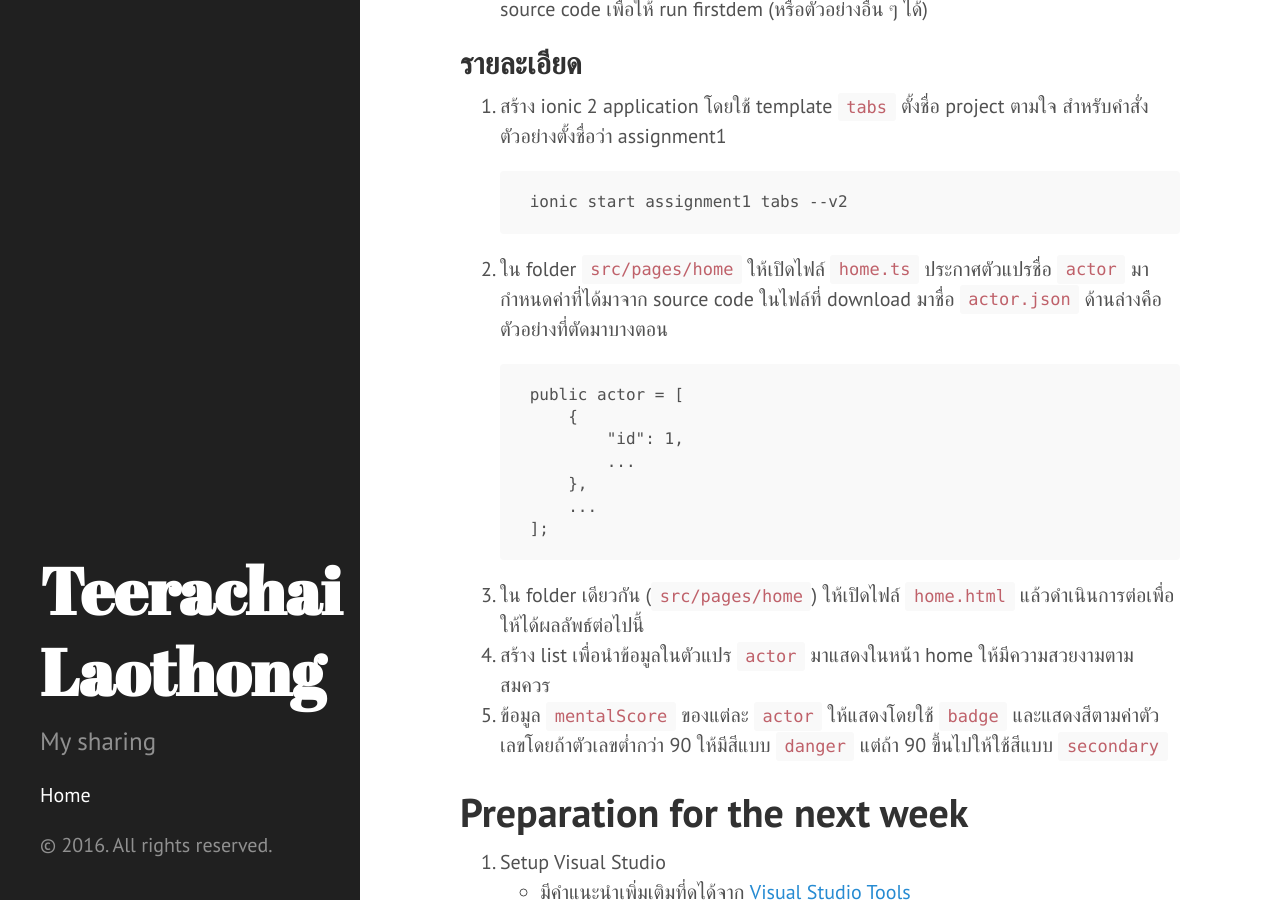
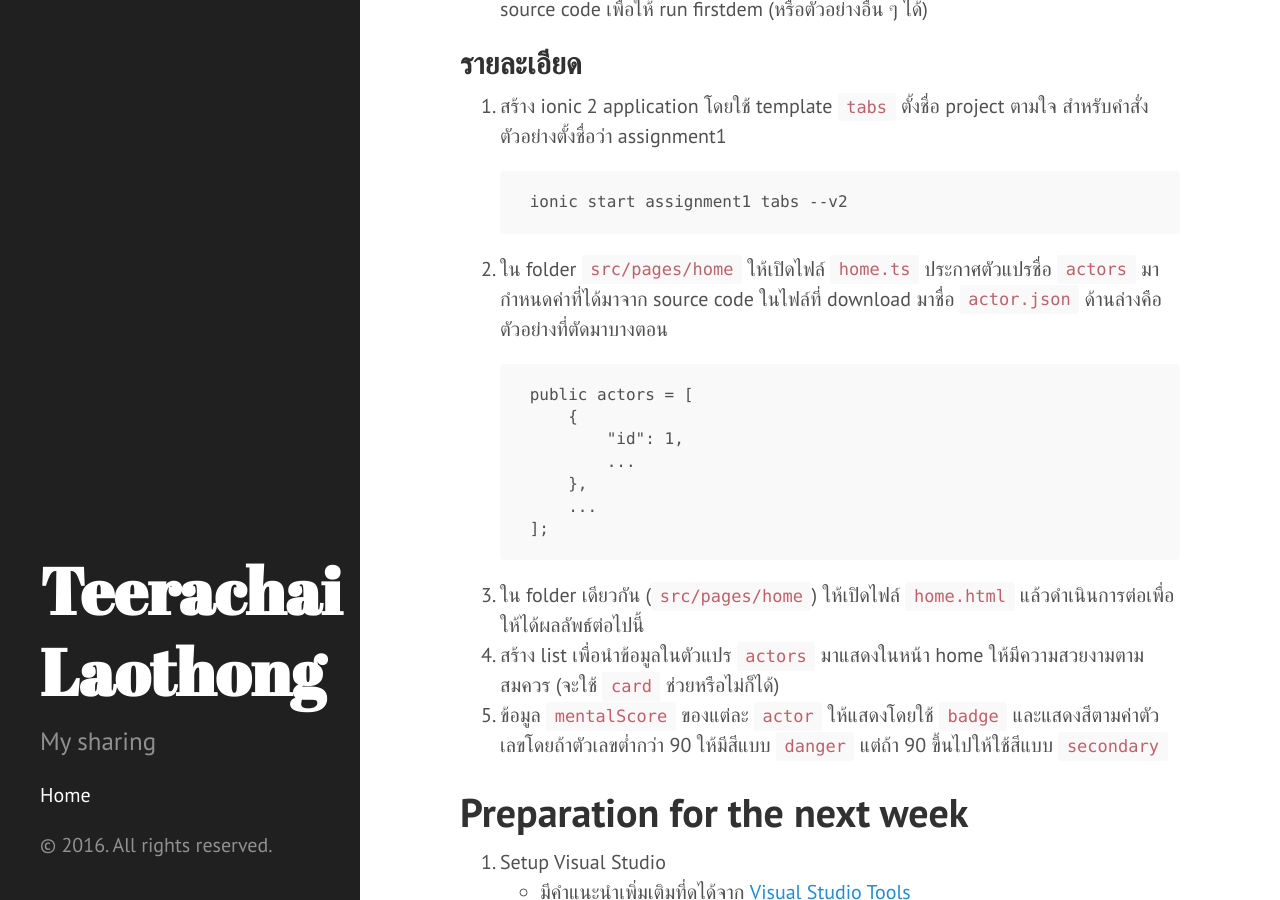
Before and after one commit to tlaothong/tlaothong.github.io, a Jekyll site: the page built from _posts/2016-11-05-course-ionic2.markdown, in a window 1280 px wide and 900 px high, scrolled down 981 px. Built offline with Jekyll 4.4.1, drawn with Linux system fonts in a browser that asks for light colours; comment, search, counter and statistics services are not loaded.

Commit message:
actor -> actors.

```diff
--- a/_posts/2016-11-05-course-ionic2.markdown
+++ b/_posts/2016-11-05-course-ionic2.markdown
@@ -37,9 +37,9 @@ Workshop material's available at: [https://tlaothong.gitbooks.io/ionic2-bootcamp
 
         ionic start assignment1 tabs --v2
 
-2. ใน folder `src/pages/home` ให้เปิดไฟล์ `home.ts` ประกาศตัวแปรชื่อ `actor` มากำหนดค่าที่ได้มาจาก source code ในไฟล์ที่ download มาชื่อ `actor.json` ด้านล่างคือตัวอย่างที่ตัดมาบางตอน
+2. ใน folder `src/pages/home` ให้เปิดไฟล์ `home.ts` ประกาศตัวแปรชื่อ `actors` มากำหนดค่าที่ได้มาจาก source code ในไฟล์ที่ download มาชื่อ `actor.json` ด้านล่างคือตัวอย่างที่ตัดมาบางตอน
 
-        public actor = [
+        public actors = [
             {
                 "id": 1,
                 ...
@@ -48,7 +48,7 @@ Workshop material's available at: [https://tlaothong.gitbooks.io/ionic2-bootcamp
         ];
 
 3. ใน folder เดียวกัน (`src/pages/home`) ให้เปิดไฟล์ `home.html` แล้วดำเนินการต่อเพื่อให้ได้ผลลัพธ์ต่อไปนี้
-4. สร้าง list เพื่อนำข้อมูลในตัวแปร `actor` มาแสดงในหน้า home ให้มีความสวยงามตามสมควร
+4. สร้าง list เพื่อนำข้อมูลในตัวแปร `actors` มาแสดงในหน้า home ให้มีความสวยงามตามสมควร (จะใช้ `card` ช่วยหรือไม่ก็ได้)
 5. ข้อมูล `mentalScore` ของแต่ละ `actor` ให้แสดงโดยใช้ `badge` และแสดงสีตามค่าตัวเลขโดยถ้าตัวเลขต่ำกว่า 90 ให้มีสีแบบ `danger` แต่ถ้า 90 ขึ้นไปให้ใช้สีแบบ `secondary`
 
 # Preparation for the next week
```
